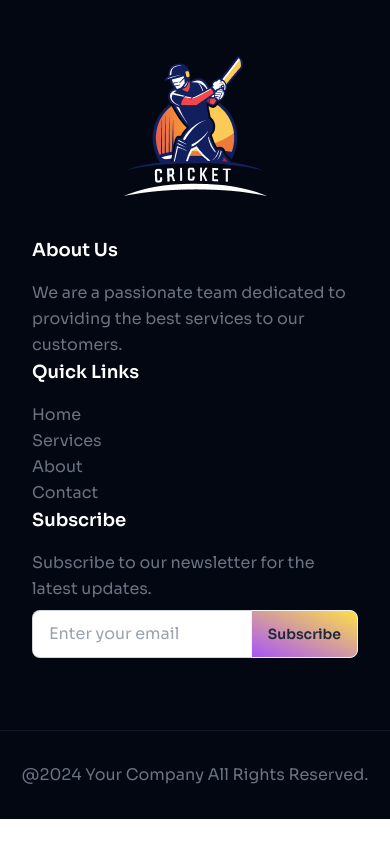
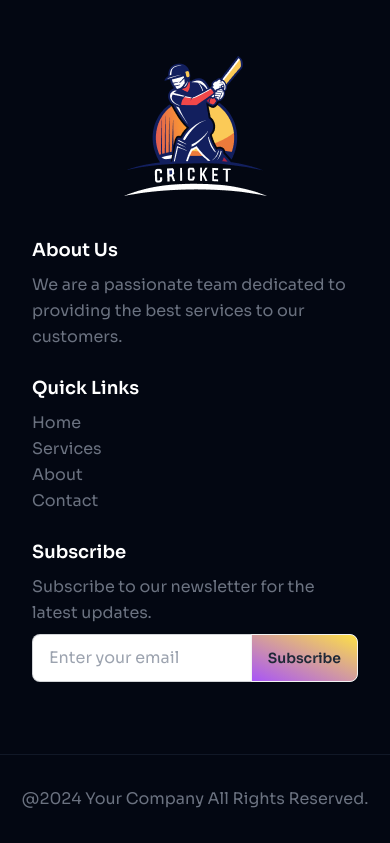
Before and after one commit to robiulislam74/Cricket_XI_Selecting_Project, a React (Vite) app: page / in a window 390 px wide. Shown: the part 7066-7909 px from the top of the page. Before the commit the page ends 7885 px from the top, so only its background shows below. Built offline with nearby package versions, Linux system fonts and the light colour scheme.

Commit message:
some issue fixed here

```diff
--- a/src/App.jsx
+++ b/src/App.jsx
@@ -19,7 +19,10 @@ function App() {
   }
 
   const handleClaimFreeCreditButton = () =>{
-    setFreeMoney(freeMoney + 600000)
+    setFreeMoney(freeMoney + 900000)
+    toast.success(`${900000} credit added to your account`, {
+      position: "top-center"
+    })
   }
 
 
--- a/src/components/Footer/Footer.jsx
+++ b/src/components/Footer/Footer.jsx
@@ -5,16 +5,16 @@ const Footer = () => {
   return (
    <div>
      <div className='bg-gray-950 h-auto border-b border-gray-900 md:text-left text-left lg:p-0 p-8'>
-      <div className='md:pt-60 pt-40 container mx-auto'>
+      <div className='lg:pt-60 pt-40 container mx-auto'>
         <img className='mx-auto' src={footerLogo} alt="" />
-        <div className='grid grid-cols-1 md:grid-cols-2 lg:grid-cols-3 gap-x-40 pt-10 md:pt-16 md:mb-16 mb-10'>
+        <div className='grid grid-cols-1 md:grid-cols-2 lg:grid-cols-3 gap-x-40 pt-10 md:pt-16 md:mb-16 mb-10 md:space-y-0 space-y-6'>
         <div>
             <h5 className='font-semibold text-lg text-white'>About Us</h5>
-            <p className='text-gray-500 leading-relaxed pt-4'>We are a passionate team dedicated to providing the best services to our customers.</p>
+            <p className='text-gray-500 leading-relaxed md:pt-4 pt-2'>We are a passionate team dedicated to providing the best services to our customers.</p>
         </div>
         <div>
             <h1 className='font-semibold text-lg text-white'>Quick Links</h1>
-            <ul className=' text-gray-500 leading-relaxed pt-4 md:list-disc md:ml-4'>
+            <ul className=' text-gray-500 leading-relaxed md:pt-4 pt-2 md:list-disc md:ml-4'>
                 <li>Home</li>
                 <li>Services</li>
                 <li>About</li>
@@ -23,7 +23,7 @@ const Footer = () => {
         </div>
         <div>
             <h5 className='font-semibold text-lg text-white'>Subscribe</h5>
-            <p className='text-gray-500 leading-relaxed pt-4'>Subscribe to our newsletter for the latest updates.</p>
+            <p className='text-gray-500 leading-relaxed md:pt-4 pt-2'>Subscribe to our newsletter for the latest updates.</p>
             <div className='pt-2 space-x-4 relative'>
             <input type="text" placeholder="Enter your email" className="input input-bordered w-full max-w-xs" />
             <button className='absolute right-0
@@ -31,7 +31,6 @@ const Footer = () => {
             </div>
         </div>
         </div>
-        {/* <hr className='bg-red-600' /> */}
       </div>
     </div>
     <div className='py-8 text-center text-gray-500 bg-gray-950'>
```
